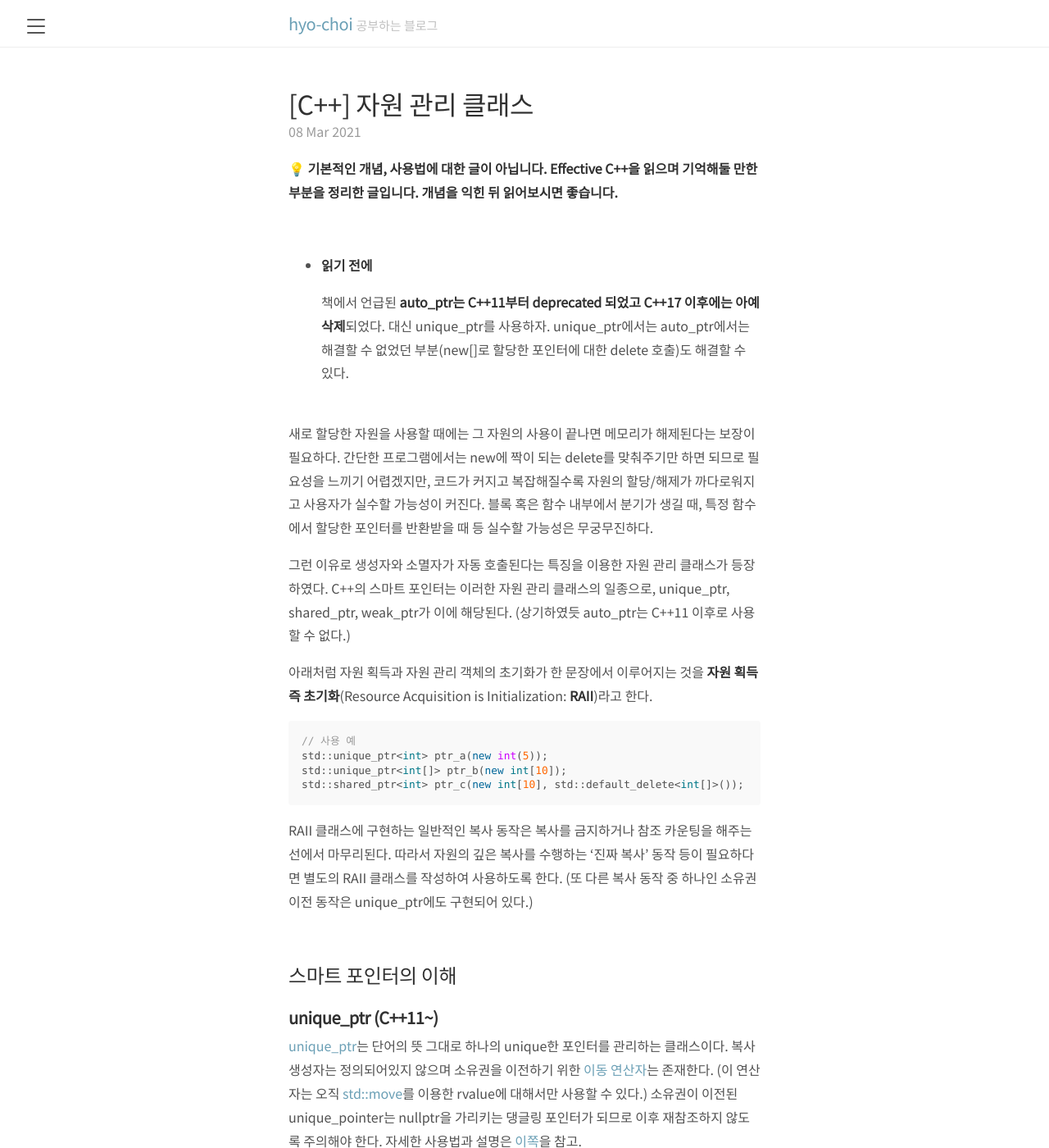
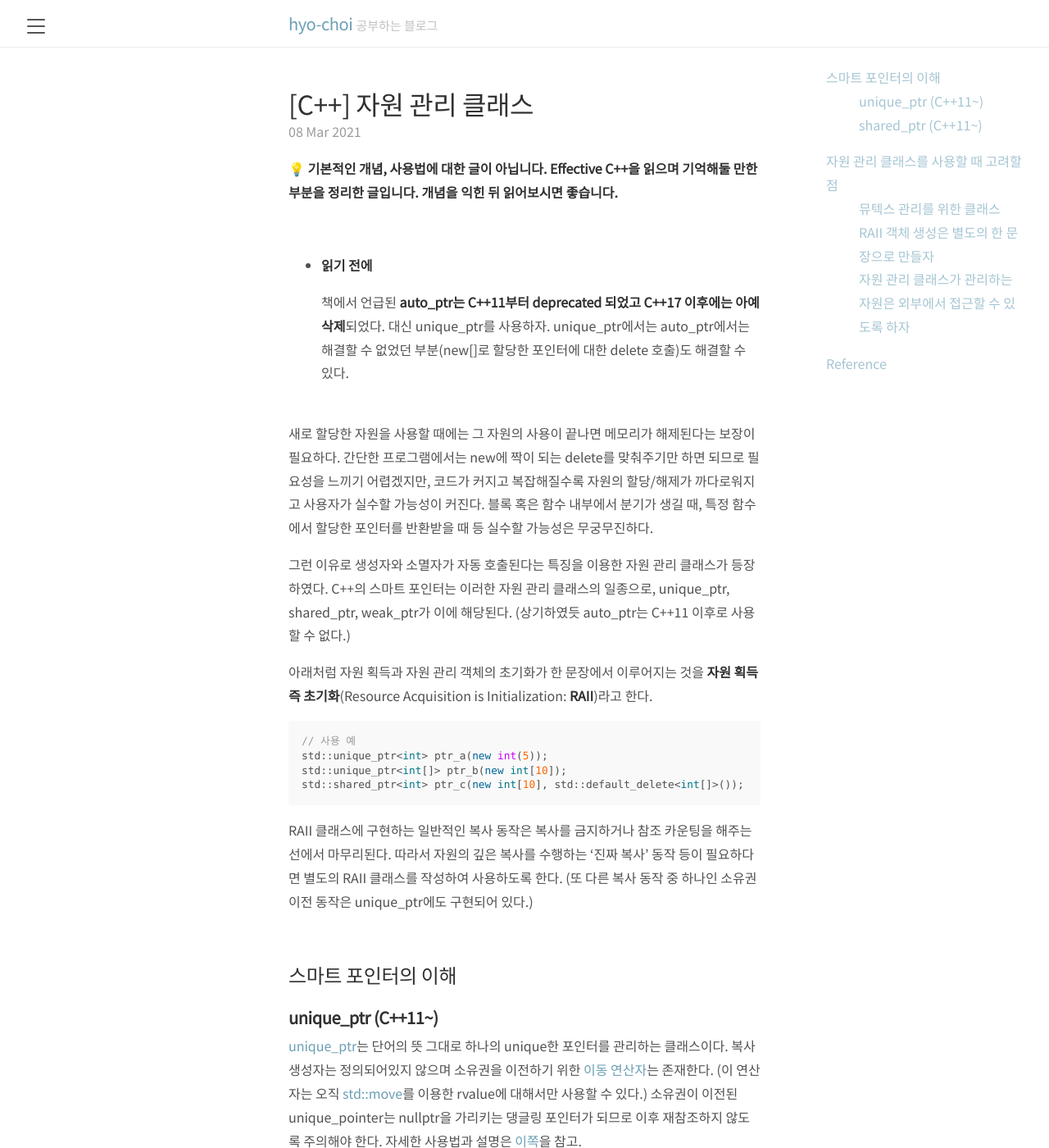
Before and after one commit to hyo-choi/hyo-choi.github.io, a Jekyll site: the page built from _posts/STUDY/CPP/2021-03-08-CPP-RAII-class.md, in a window 1280 px wide and 1400 px high. Shown: the whole window at 82% size. Built offline with Jekyll 4.4.1, drawn with Linux system fonts in a browser that asks for light colours; comment, search, counter and statistics services are not loaded; some of the changed lines change nothing that is shown.

Commit message:
Add: TOC Contents

```diff
--- a/_includes/head.html
+++ b/_includes/head.html
@@ -20,6 +20,7 @@
   <link rel="stylesheet" href="{{ '/public/css/poole.css' | absolute_url }}">
   <link rel="stylesheet" href="{{ '/public/css/syntax.css' | absolute_url }}">
   <link rel="stylesheet" href="{{ '/public/css/lanyon.css' | absolute_url }}">
+  <link rel="stylesheet" href="{{ '/public/css/custom.css' | absolute_url }}">
   <link rel="stylesheet" href="https://fonts.googleapis.com/css?family=PT+Serif:400,400italic,700%7CPT+Sans:400">
 
   <link rel="apple-touch-icon-precomposed" sizes="144x144"
--- /dev/null
+++ b/_includes/toc.html
@@ -0,0 +1,165 @@
+{% capture tocWorkspace %}
+{% comment %}
+Copyright (c) 2017 Vladimir "allejo" Jimenez
+
+Permission is hereby granted, free of charge, to any person
+obtaining a copy of this software and associated documentation
+files (the "Software"), to deal in the Software without
+restriction, including without limitation the rights to use,
+copy, modify, merge, publish, distribute, sublicense, and/or sell
+copies of the Software, and to permit persons to whom the
+Software is furnished to do so, subject to the following
+conditions:
+
+The above copyright notice and this permission notice shall be
+included in all copies or substantial portions of the Software.
+
+THE SOFTWARE IS PROVIDED "AS IS", WITHOUT WARRANTY OF ANY KIND,
+EXPRESS OR IMPLIED, INCLUDING BUT NOT LIMITED TO THE WARRANTIES
+OF MERCHANTABILITY, FITNESS FOR A PARTICULAR PURPOSE AND
+NONINFRINGEMENT. IN NO EVENT SHALL THE AUTHORS OR COPYRIGHT
+HOLDERS BE LIABLE FOR ANY CLAIM, DAMAGES OR OTHER LIABILITY,
+WHETHER IN AN ACTION OF CONTRACT, TORT OR OTHERWISE, ARISING
+FROM, OUT OF OR IN CONNECTION WITH THE SOFTWARE OR THE USE OR
+OTHER DEALINGS IN THE SOFTWARE.
+{% endcomment %}
+{% comment %}
+Version 1.1.0
+https://github.com/allejo/jekyll-toc
+
+"...like all things liquid - where there's a will, and ~36 hours to spare, there's usually a/some way" ~jaybe
+
+Usage:
+{% include toc.html html=content sanitize=true class="inline_toc" id="my_toc" h_min=2 h_max=3 %}
+
+Parameters:
+* html (string) - the HTML of compiled markdown generated by kramdown in Jekyll
+
+Optional Parameters:
+* sanitize (bool) : false - when set to true, the headers will be stripped of any HTML in the TOC
+* class (string) : '' - a CSS class assigned to the TOC
+* id (string) : '' - an ID to assigned to the TOC
+* h_min (int) : 1 - the minimum TOC header level to use; any header lower than this value will be ignored
+* h_max (int) : 6 - the maximum TOC header level to use; any header greater than this value will be ignored
+* ordered (bool) : false - when set to true, an ordered list will be outputted instead of an unordered list
+* item_class (string) : '' - add custom class(es) for each list item; has support for '%level%' placeholder, which is
+the current heading level
+* submenu_class (string) : '' - add custom class(es) for each child group of headings; has support for '%level%'
+placeholder which is the current "submenu" heading level
+* base_url (string) : '' - add a base url to the TOC links for when your TOC is on another page than the actual content
+* anchor_class (string) : '' - add custom class(es) for each anchor element
+* skip_no_ids (bool) : false - skip headers that do not have an `id` attribute
+
+Output:
+An ordered or unordered list representing the table of contents of a markdown block. This snippet will only
+generate the table of contents and will NOT output the markdown given to it
+{% endcomment %}
+
+{% capture newline %}
+{% endcapture %}
+{% assign newline = newline | rstrip %}
+<!-- Remove the extra spacing but preserve the newline -->
+
+{% capture deprecation_warnings %}{% endcapture %}
+
+{% if include.baseurl %}
+{% capture deprecation_warnings %}{{ deprecation_warnings }}
+<!-- jekyll-toc :: "baseurl" has been deprecated, use "base_url" instead -->{{ newline }}{% endcapture %}
+{% endif %}
+
+{% if include.skipNoIDs %}
+{% capture deprecation_warnings %}{{ deprecation_warnings }}
+<!-- jekyll-toc :: "skipNoIDs" has been deprecated, use "skip_no_ids" instead -->{{ newline }}{% endcapture %}
+{% endif %}
+
+{% capture jekyll_toc %}{% endcapture %}
+{% assign orderedList = include.ordered | default: false %}
+{% assign baseURL = include.base_url | default: include.baseurl | default: '' %}
+{% assign skipNoIDs = include.skip_no_ids | default: include.skipNoIDs | default: false %}
+{% assign minHeader = include.h_min | default: 1 %}
+{% assign maxHeader = include.h_max | default: 6 %}
+{% assign nodes = include.html | strip | split: '<h' %} {% assign firstHeader=true %} {% assign currLevel=0 %} {% assign
+    lastLevel=0 %} {% capture listModifier %}{% if orderedList %}ol{% else %}ul{% endif %}{% endcapture %} {% for node
+    in nodes %} {% if node=="" %} {% continue %} {% endif %} {% assign currLevel=node | replace: '"' , '' | slice: 0, 1
+    | times: 1 %} {% if currLevel < minHeader or currLevel> maxHeader %}
+    {% continue %}
+    {% endif %}
+
+    {% assign _workspace = node | split: '</h' %} {% assign _idWorkspace=_workspace[0] | split: 'id="' %} {% assign
+    _idWorkspace=_idWorkspace[1] | split: '"' %} {% assign htmlID=_idWorkspace[0] %} {% assign
+    _classWorkspace=_workspace[0] | split: 'class="' %} {% assign _classWorkspace=_classWorkspace[1] | split: '"' %} {%
+    assign htmlClass=_classWorkspace[0] %} {% if htmlClass contains "no_toc" %} {% continue %} {% endif %} {% if
+    firstHeader %} {% assign minHeader=currLevel %} {% endif %} {% capture _hAttrToStrip %}{{ _workspace[0] | split: '>'
+    | first }}>{% endcapture %}
+{% assign header = _workspace[0] | replace: _hAttrToStrip, '' %}
+
+{% if include.item_class and include.item_class != blank %}
+{% capture listItemClass %} class="{{ include.item_class | replace: '%level%', currLevel | split: '.' | join: ' ' }}"{%
+endcapture %}
+{% endif %}
+
+{% if include.submenu_class and include.submenu_class != blank %}
+{% assign subMenuLevel = currLevel | minus: 1 %}
+{% capture subMenuClass %} class="{{ include.submenu_class | replace: '%level%', subMenuLevel | split: '.' | join: ' '
+}}"{% endcapture %}
+{% endif %}
+
+{% capture anchorBody %}{% if include.sanitize %}{{ header | strip_html }}{% else %}{{ header }}{% endif %}{% endcapture
+%}
+
+{% if htmlID %}
+{% capture anchorAttributes %} href="{% if baseURL %}{{ baseURL }}{% endif %}#{{ htmlID }}"{% endcapture %}
+
+{% if include.anchor_class %}
+{% capture anchorAttributes %}{{ anchorAttributes }} class="{{ include.anchor_class | split: '.' | join: ' ' }}"{%
+endcapture %}
+{% endif %}
+
+{% capture listItem %}<a{{ anchorAttributes }}>{{ anchorBody }}</a>{% endcapture %}
+    {% elsif skipNoIDs == true %}
+    {% continue %}
+    {% else %}
+    {% capture listItem %}{{ anchorBody }}{% endcapture %}
+    {% endif %}
+
+    {% if currLevel > lastLevel %}
+    {% capture jekyll_toc %}{{ jekyll_toc }}<{{ listModifier }}{{ subMenuClass }}>{% endcapture %}
+        {% elsif currLevel < lastLevel %} {% assign repeatCount=lastLevel | minus: currLevel %} {% for i in
+            (1..repeatCount) %} {% capture jekyll_toc %}{{ jekyll_toc }}</li>
+    </{{ listModifier }}>{% endcapture %}
+    {% endfor %}
+
+    {% capture jekyll_toc %}{{ jekyll_toc }}</li>{% endcapture %}
+    {% else %}
+    {% capture jekyll_toc %}{{ jekyll_toc }}</li>{% endcapture %}
+    {% endif %}
+
+    {% capture jekyll_toc %}{{ jekyll_toc }}<li{{ listItemClass }}>{{ listItem }}{% endcapture %}
+
+        {% assign lastLevel = currLevel %}
+        {% assign firstHeader = false %}
+        {% endfor %}
+
+        {% assign repeatCount = minHeader | minus: 1 %}
+        {% assign repeatCount = lastLevel | minus: repeatCount %}
+        {% for i in (1..repeatCount) %}
+        {% capture jekyll_toc %}{{ jekyll_toc }}</li>
+        </{{ listModifier }}>{% endcapture %}
+        {% endfor %}
+
+        {% if jekyll_toc != '' %}
+        {% assign rootAttributes = '' %}
+        {% if include.class and include.class != blank %}
+        {% capture rootAttributes %} class="{{ include.class | split: '.' | join: ' ' }}"{% endcapture %}
+        {% endif %}
+
+        {% if include.id and include.id != blank %}
+        {% capture rootAttributes %}{{ rootAttributes }} id="{{ include.id }}"{% endcapture %}
+        {% endif %}
+
+        {% if rootAttributes %}
+        {% assign nodes = jekyll_toc | split: '>' %}
+        {% capture jekyll_toc %}<{{ listModifier }}{{ rootAttributes }}>{{ nodes | shift | join: '>' }}>{% endcapture %}
+            {% endif %}
+            {% endif %}
+            {% endcapture %}{% assign tocWorkspace = '' %}{{ deprecation_warnings }}{{ jekyll_toc }}
--- a/_layouts/post.html
+++ b/_layouts/post.html
@@ -5,6 +5,7 @@
 <div class="post">
   <h1 class="post-title">{{ page.title }}</h1>
   <span class="post-date">{{ page.date | date_to_string }}</span>
+  <div class="toc-block">{% include toc.html html=content sanitize=true %}</div>
   {{ content }}
 </div>
 {% if page.comment %}
--- a/_posts/STUDY/CPP/2021-03-08-CPP-RAII-class.md
+++ b/_posts/STUDY/CPP/2021-03-08-CPP-RAII-class.md
@@ -268,7 +268,7 @@
 또, RAII 클래스에서 자원 접근 함수를 제공하는 설계가 캡슐화에 위배되지 않는가 하는 생각이 들 수 있는데, 캡슐화 측면에서 보면 그렇지만 RAII 클래스는 애초부터 데이터 은닉을 목적으로 하는 클래스가 아니므로 자원 할당과 해제가 제대로 일어나기만 하면 목적에 맞게 잘 설계된 것이라 볼 수 있다. 결론적으로는 사용자가 볼 필요가 없는 데이터에 대한 접근은 막아주고, 목적상 접근이 필요한 데이터를 향한 통로는 열어주는 것이 RAII 클래스의 올바른 설계라고 볼 수 있다.
 
 <br>
-### Reference
+## Reference
 
 - 스콧 마이어스 지음, 곽용재 옮김, "Effective C++," 제3판.
     - 항목 13: 자원 관리에는 객체가 그만!, 118. ~ 항목 17: new로 생성한 객체를 스마트 포인터에 저장하는 코드는 별도의 한 문장으로 만들자, 135.
--- /dev/null
+++ b/public/css/custom.css
@@ -0,0 +1,38 @@
+.toc-block {
+	width: 15em;
+	position:fixed;
+	top: 5em;
+	right: 2em;
+	z-index: 999;
+}
+
+.toc-block a {
+	opacity: 60%;
+	transition: 0.1s ease-in-out;
+}
+
+.toc-block a:hover {
+	opacity: 100%;
+	text-decoration: none;
+}
+
+.toc-block ul {
+	list-style-type: none;
+}
+
+.toc-block > ul {
+	list-style-type: none;
+	padding-left: 0;
+}
+
+@media(max-width:75em) {
+	.toc-block {
+		z-index: inherit;
+		position: inherit;
+		width: auto;
+	}
+
+	.toc-block a {
+		opacity: 100%;
+	}
+}
```
